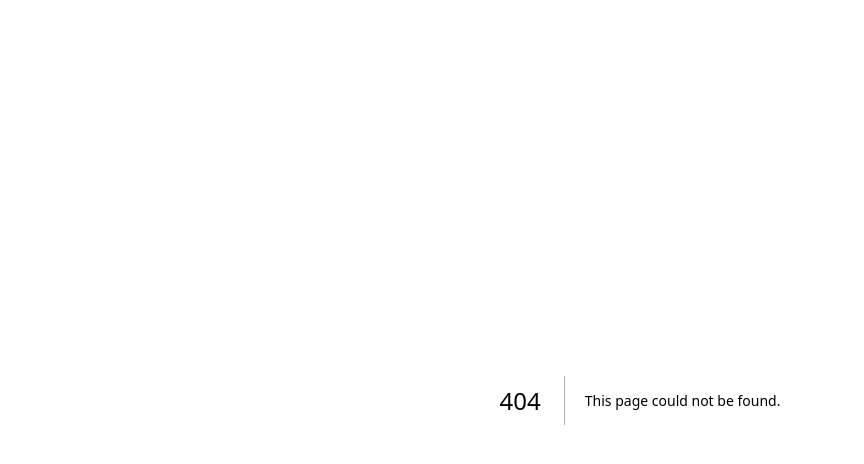
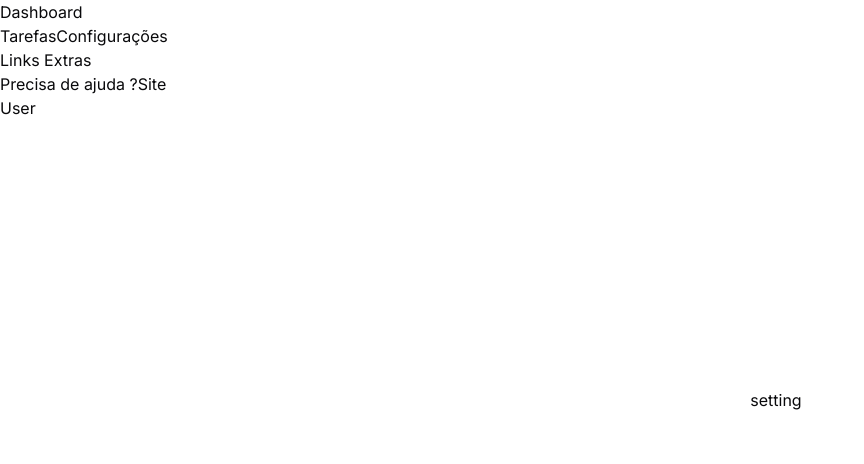
Before and after one commit to PedrohvFernandes/micro-saas-todo-stripe, a Next.js app: page /app/settings in a window 1280 px wide. Before the commit this address had no page. Shown: the top 464 px of the page, without its empty margins (0-864 px from the left). Built offline with nearby package versions, Linux system fonts and the light colour scheme.

Commit message:
feat: add composition pattern

```diff
--- /dev/null
+++ b/src/app/app/layout.tsx
@@ -0,0 +1,53 @@
+import {
+  Sidebar,
+  SidebarHeader,
+  SidebarHeaderTitle,
+  SidebarMain,
+  SidebarNav,
+  SidebarNavHeader,
+  SidebarNavHeaderTitle,
+  SidebarNavMain,
+  SidebarNavLink,
+  SidebarFooter,
+} from '@/components/dashboard/sidebar'
+import { PropsWithChildren } from 'react'
+
+// O layout é a onde ditamos como vai ser a casca da nossa pagina, como o header, footer, sidebar, etc.
+// Aqui recebemos o filho do componente, que é o conteudo da pagina. Ou seja, tudo o que esta aqui dentro se propaga para os filhos. Por exemplo alem do header, poderiamos fazer cinco requisições e repassar o conteudo para os filhos sem precisar ficar fazendo requisições em todos os componentes. Ou seja, diminuimos a quantidade de codigo e de requisições entre as paginas
+export default function Layout({ children }: PropsWithChildren) {
+  return (
+    <div className="grid grid-cols-[16rem_1fr] gap-4">
+      {/* <Sidebar paths={[{ label: 'home', path: '/' }]} /> */}
+      <Sidebar>
+        <SidebarHeader>
+          <SidebarHeaderTitle>Dashboard</SidebarHeaderTitle>
+        </SidebarHeader>
+
+        <SidebarMain>
+          <SidebarNav>
+            <SidebarNavMain>
+              <SidebarNavLink href="/app">Tarefas</SidebarNavLink>
+              <SidebarNavLink href="/app/settings">
+                Configurações
+              </SidebarNavLink>
+            </SidebarNavMain>
+          </SidebarNav>
+
+          <SidebarNav>
+            <SidebarNavHeader>
+              <SidebarNavHeaderTitle>Links Extras</SidebarNavHeaderTitle>
+            </SidebarNavHeader>
+            <SidebarNavMain>
+              <SidebarNavLink href="/">Precisa de ajuda ?</SidebarNavLink>
+              <SidebarNavLink href="/">Site</SidebarNavLink>
+            </SidebarNavMain>
+          </SidebarNav>
+        </SidebarMain>
+        <SidebarFooter>
+          <h1>User</h1>
+        </SidebarFooter>
+      </Sidebar>
+      <main>{children}</main>
+    </div>
+  )
+}
--- /dev/null
+++ b/src/app/app/settings/page.tsx
@@ -0,0 +1,7 @@
+export default function Page() {
+  return (
+    <main className="flex items-center justify-center h-screen">
+      <h1>setting</h1>
+    </main>
+  )
+}
--- /dev/null
+++ b/src/components/dashboard/sidebar.tsx
@@ -0,0 +1,99 @@
+/* // Dessa maneira teriamos que trabalhar muito com a parte de props, deixando o codigo mais verboso, mais dificil de entender e menos reutilizavel, logo iria deixar um compononente que não atenderia a necessidade de reutilização para todos os requisitos
+type SidebarProps = {
+  paths: Array<{
+    label: string
+    path: string
+  }>
+}
+
+export function Sidebar({ paths }: SidebarProps) {
+  return (
+    <aside className="border-r border-border">
+      <nav>
+        {paths.map((path) => (
+          <a
+            key={path.path}
+            href={path.path}
+            className="block p-4 hover:bg-gray-100"
+          >
+            {path.label}
+          </a>
+        ))}
+      </nav>
+    </aside>
+  )
+}
+*/
+
+import { cn } from '@/lib/utils'
+import Link from 'next/link'
+
+// <T = any>  --> Estamos dizendo que o tipo padrão é any, ou seja, se não passarmos nada ele vai ser any, dessa forma conseguimos passar qualquer tipo de propriedade para o componente, extender a tipagaem do componente
+// eslint-disable-next-line @typescript-eslint/no-explicit-any
+export type SidebarGenericProps<T = any> = {
+  children: React.ReactNode
+  className?: string
+} & T
+
+// Com isso iremos usar o pattern composition
+
+// Um componente que tem varios componentes dentro dele, ou seja, um componente que é composto por outros componentes
+export function Sidebar({ children, className }: SidebarGenericProps) {
+  // O cn nada mais é que um util que shadcnui da para nós e dentro dele usa o twMerge para fazer a junção das classes do tailwind com as classes que passamos. Ou seja, podemos mesclar dois classnames, o nosso classname do proprio componente e o classname que passamos como propriedade. Passamos isso em volta do cn, porque o tailwind so vai processar as classes no momento da build e quando utilizamos esse cn em volta, estamos dizendo para ele que essas classes são dinamicas e que ele deve processar no momento da execução, na hora de processar o componente
+  return <aside className={cn(`${className}`)}>{children}</aside>
+}
+
+export function SidebarHeader({ children, className }: SidebarGenericProps) {
+  return <header className={cn(`${className}`)}>{children}</header>
+}
+
+export function SidebarHeaderTitle({
+  children,
+  className,
+}: SidebarGenericProps) {
+  return <h2 className={cn(`${className}`)}>{children}</h2>
+}
+
+export function SidebarMain({ children, className }: SidebarGenericProps) {
+  return <main className={cn(`${className}`)}>{children}</main>
+}
+
+export function SidebarNav({ children, className }: SidebarGenericProps) {
+  return <nav className={cn(`${className}`)}>{children}</nav>
+}
+
+export function SidebarNavHeader({ children, className }: SidebarGenericProps) {
+  return <header className={cn(`${className}`)}>{children}</header>
+}
+
+export function SidebarNavHeaderTitle({
+  children,
+  className,
+}: SidebarGenericProps) {
+  return <h4 className={cn(`${className}`)}>{children}</h4>
+}
+
+export function SidebarNavMain({ children, className }: SidebarGenericProps) {
+  return <main className={cn(`${className}`)}>{children}</main>
+}
+
+type SidebarNavLinkProps = {
+  href: string
+}
+
+// Pode juntar o type dessa maneira também: passando como um generic
+export function SidebarNavLink({
+  children,
+  className,
+  href,
+}: SidebarGenericProps<SidebarNavLinkProps>) {
+  return (
+    <Link href={href} className={cn(`${className}`)}>
+      {children}
+    </Link>
+  )
+}
+
+export function SidebarFooter({ children, className }: SidebarGenericProps) {
+  return <footer className={cn(`${className}`)}>{children}</footer>
+}
```
Also changed, not shown: 2 other files (tests, documents, lock files or other folders).
